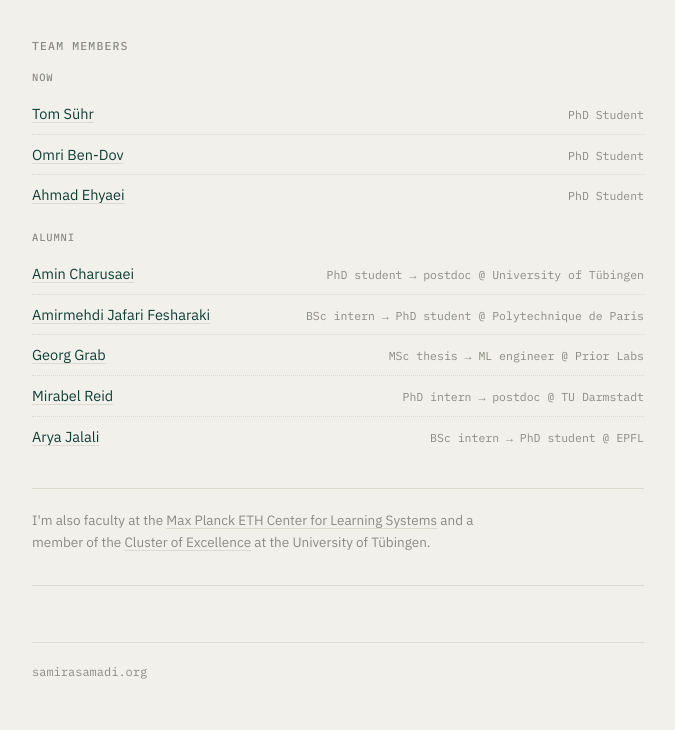
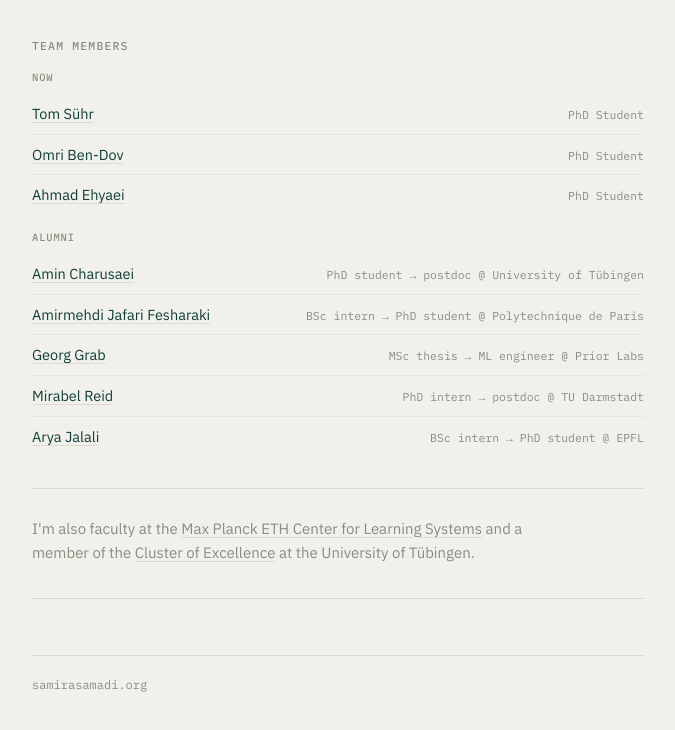
Before and after one commit to samirasamadi/samirasamadi.github.io, a plain HTML site: page index.html in a window 1280 px wide. Shown: the part 1414-2144 px from the top of the page, without its empty margins (302-977 px from the left). Drawn offline with Linux system fonts and the light colour scheme.

Commit message:
Add files via upload

```diff
--- a/index.html
+++ b/index.html
@@ -281,11 +281,11 @@
     margin:32px 0 0;
   }
   .affil-text{
-    font-size:13.5px;
+    font-size:15px;
     color:var(--muted-2);
     line-height:1.65;
     max-width:60ch;
-    margin:20px 0 0;
+    margin:28px 0 0;
   }
   .affil-text a{ color:var(--muted-2); }
 
```
